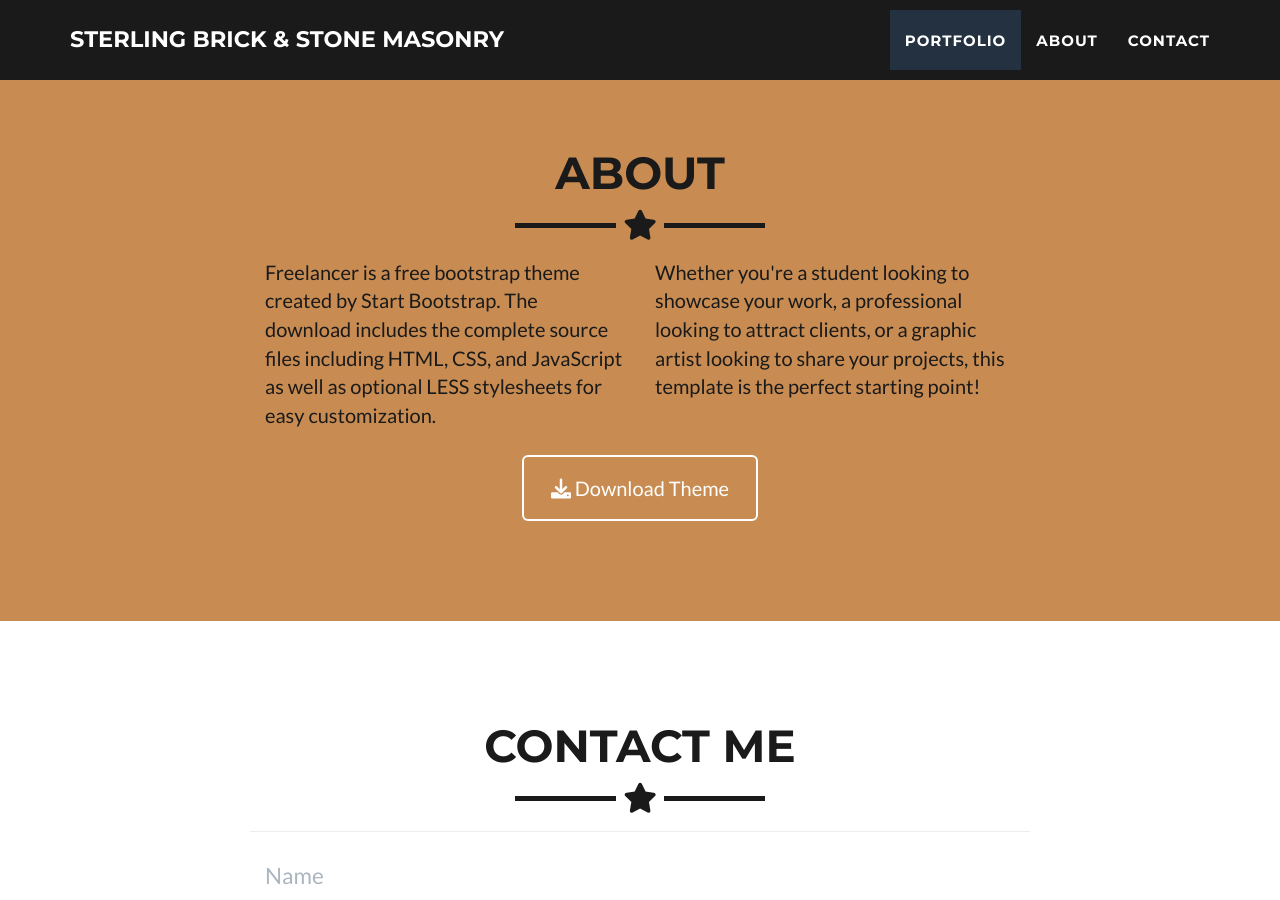
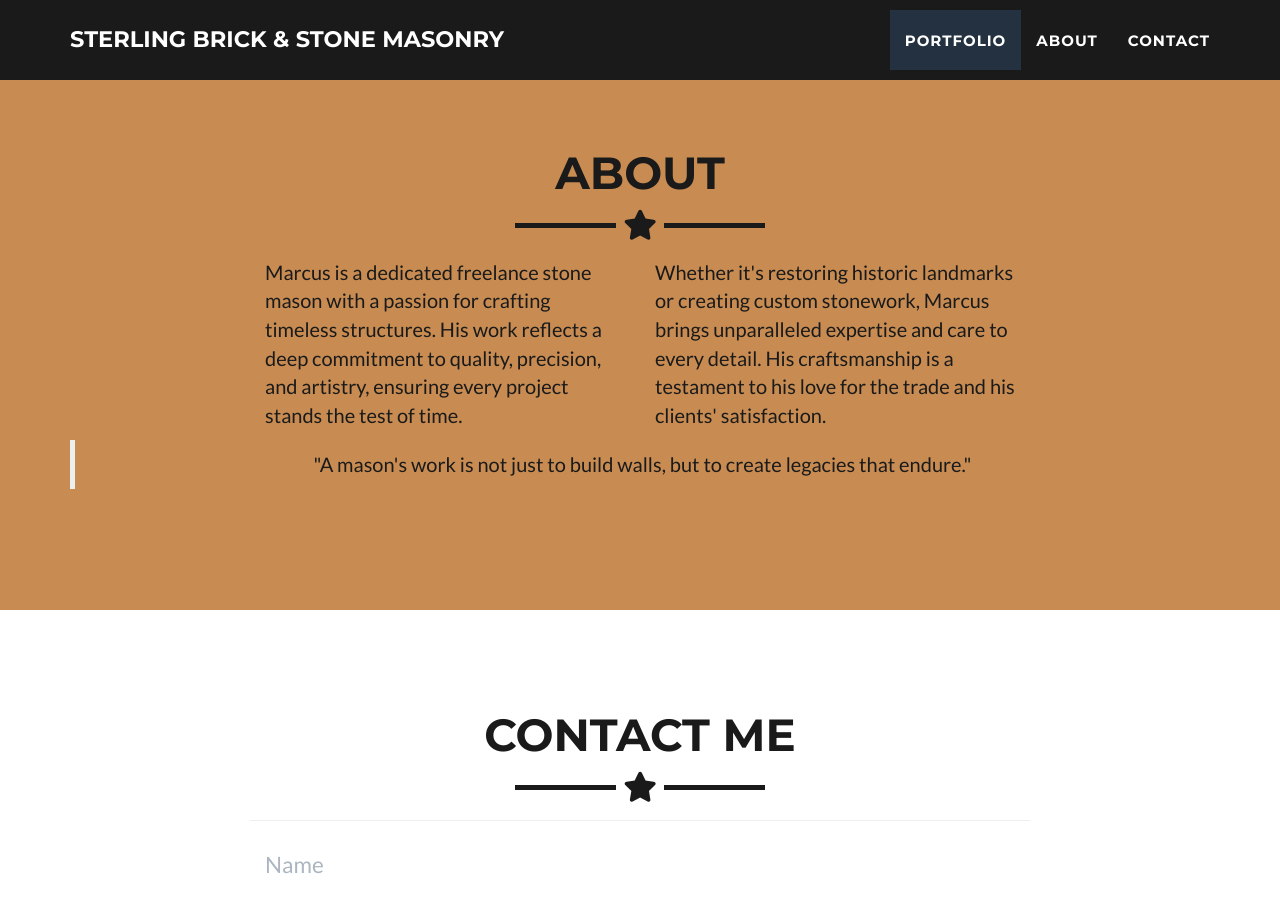
Before and after one commit to Radivoi/STERLING, a Jekyll site: the page built from _posts/2014-07-18-project-1.markdown, in a window 1280 px wide and 900 px high, scrolled down 1465 px. Built offline with Jekyll 4.4.1, drawn with Linux system fonts in a browser that asks for light colours; some of the changed text lies outside the part shown.

Commit message:
various changes

```diff
--- a/_config.yml
+++ b/_config.yml
@@ -7,7 +7,7 @@ baseurl: ""
 author: "Michael Radivoi"
 author_email: "michaelradivoi@gmail.com"
 keywords: "your keywords, separated by commas"
-skills: "Web Developer - Graphic Artist - User Experience Designer"
+skills: "Stone Mason - Bricklayer - Concrete Specialist - Masonry Repair Expert"
 meta_author: LastName FirstName
 
 #
--- a/_includes/about.html
+++ b/_includes/about.html
@@ -9,19 +9,27 @@
     </div>
     <div class="row">
       <div class="col-lg-4 col-lg-offset-2">
-        <p>Freelancer is a free bootstrap theme created by Start Bootstrap. The download includes the complete
-          source files including HTML, CSS, and JavaScript as well as optional LESS stylesheets for easy
-          customization.</p>
+        <p>Marcus is a dedicated freelance stone mason with a passion for crafting timeless structures. His work
+          reflects a deep commitment to quality, precision, and artistry, ensuring every project stands the test
+          of time.</p>
       </div>
       <div class="col-lg-4">
-        <p>Whether you're a student looking to showcase your work, a professional looking to attract clients, or
-          a graphic artist looking to share your projects, this template is the perfect starting point! </p>
+        <p>Whether it's restoring historic landmarks or creating custom stonework, Marcus brings unparalleled
+          expertise and care to every detail. His craftsmanship is a testament to his love for the trade and his
+          clients' satisfaction.</p>
       </div>
+      <div class="col-lg-12 text-center">
+        <blockquote>
+          <p>"A mason's work is not just to build walls, but to create legacies that endure."</p>
+        </blockquote>
+      </div>
+      <!--
       <div class="col-lg-8 col-lg-offset-2 text-center">
         <a href="https://github.com/jeromelachaud/freelancer-theme" class="btn btn-lg btn-outline">
           <i class="fa fa-download"></i> Download Theme
         </a>
       </div>
+      -->
     </div>
   </div>
 </section>
```
